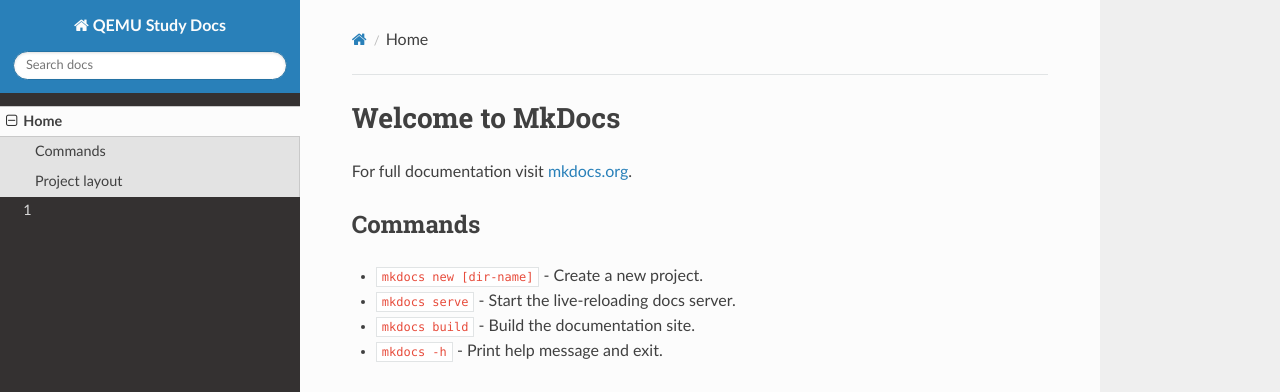
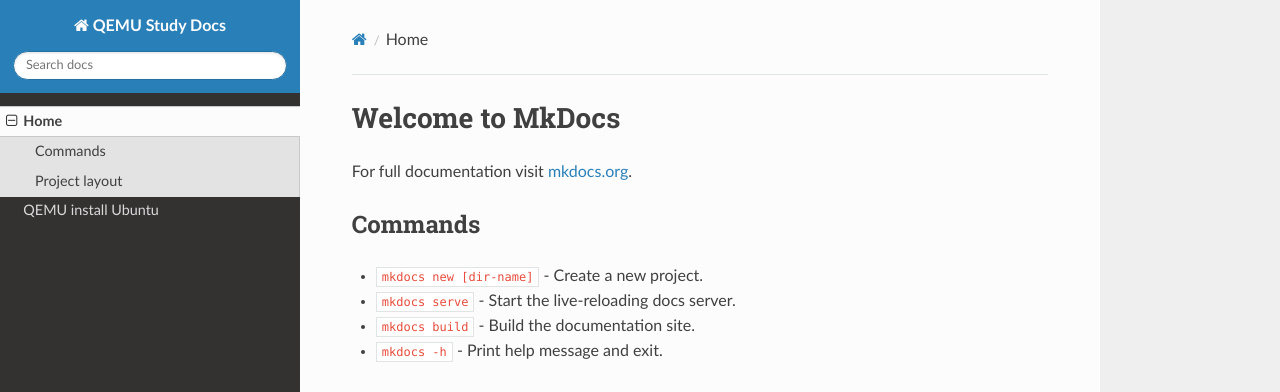
Before and after one commit to ZhaoSQ-CH/Wiki, an MkDocs documentation site: the page built from docs/index.md, in a window 1280 px wide. Shown: the top 392 px of the page. Built offline with MkDocs 1.6.1, drawn with Linux system fonts in a browser that asks for light colours; nearby versions of some CDN libraries.

Commit message:
uodate mkdocs.yml

```diff
--- a/mkdocs.yml
+++ b/mkdocs.yml
@@ -1,5 +1,5 @@
 site_name: QEMU Study Docs
 nav:
     - Home: index.md
-    - 01: QEMU install Ubuntu 20.04.md
+    - QEMU install Ubuntu: QEMU install Ubuntu 20.04.md
 theme: readthedocs
```
